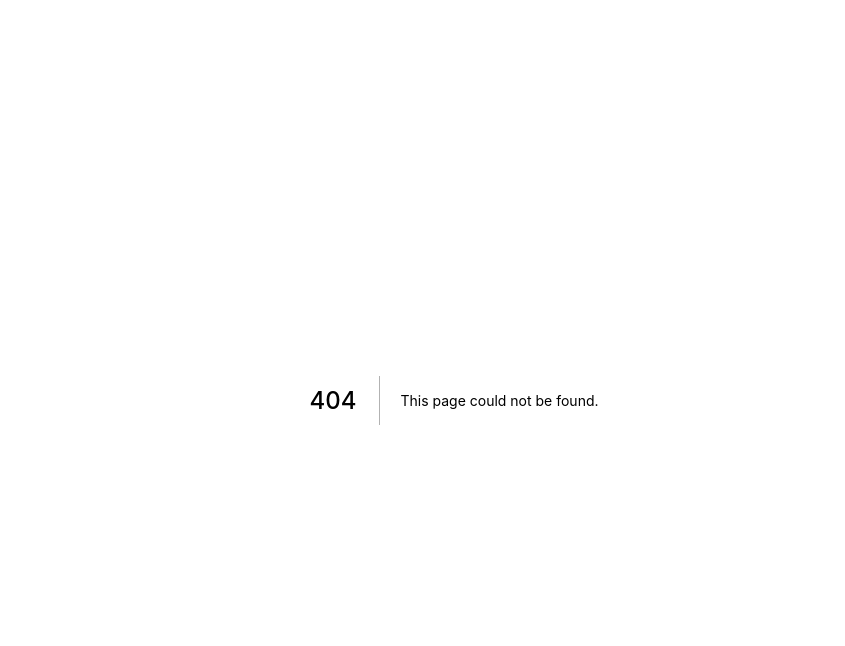
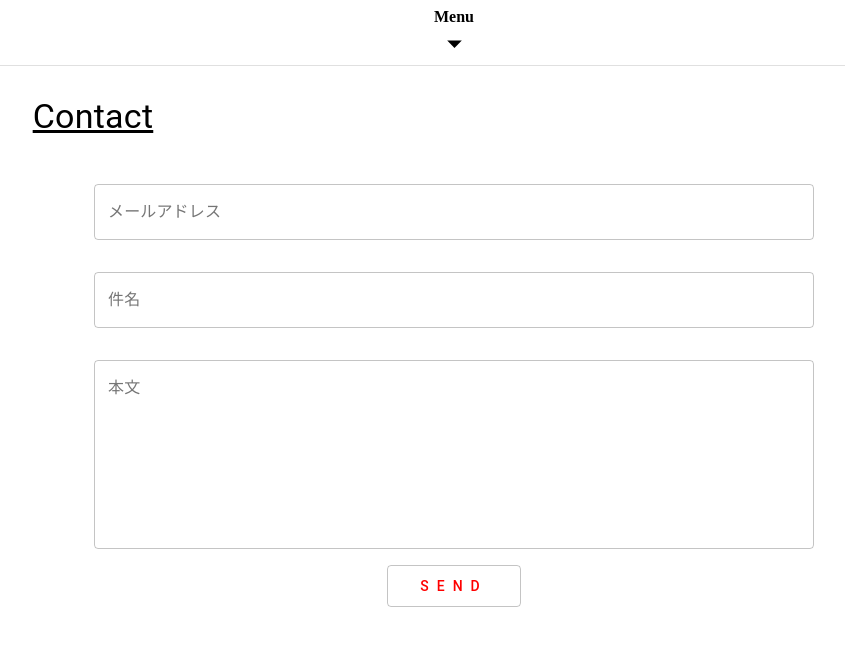
Before and after one commit to tatsuya06068/portfolio, a Next.js app: page /contact in a window 1280 px wide. Before the commit this address had no page. Shown: the top 646 px of the page, without its empty margins (186-1031 px from the left). Built offline with nearby package versions, Linux system fonts and the light colour scheme.

Commit message:
問い合わせ画面完了

```diff
--- a/components/header.tsx
+++ b/components/header.tsx
@@ -67,8 +67,8 @@ const Menu : React.FC  = () => {
       case 'Work':
         return '/work'
         break;
-      case 'Inquery':
-        return '/inqury'
+      case 'Contact':
+        return '/contact'
         break;
       default:
         return  "/"
@@ -95,7 +95,7 @@ const Menu : React.FC  = () => {
       </div>
       </Grid>
       <List >
-        {['Home', 'Practice', 'Work', 'Inquery'].map((text) => (
+        {['Home', 'Practice', 'Work', 'Contact'].map((text) => (
           <div key={text} className={classes.item + ' ' + classes.menuItem}>
             <Link href={hrefAssign(text)}>
               <span onClick={toggleDrawer(false)}>
--- a/package.json
+++ b/package.json
@@ -25,6 +25,7 @@
   "dependencies": {
     "@material-ui/core": "^4.12.3",
     "@material-ui/icons": "^4.11.2",
+    "axios": "^0.21.4",
     "microcms-js-sdk": "^1.2.0",
     "next": "latest",
     "react": "^17.0.2",
--- a/pages/api/hello.ts
+++ /dev/null
@@ -1,9 +0,0 @@
-// Next.js API route support: https://nextjs.org/docs/api-routes/introduction
-
-import { NextApiRequest, NextApiResponse } from 'next'
-
-const handler = (req: NextApiRequest, res: NextApiResponse) => {
-  res.status(200).json({ name: 'John Doe' })
-}
-
-export default handler
--- /dev/null
+++ b/pages/contact.tsx
@@ -0,0 +1,144 @@
+import Menu from 'components/header'
+import Title from 'components/title'
+import Head from 'next/head'
+import React from 'react'
+import { createStyles, makeStyles, Theme } from '@material-ui/core/styles'
+import FormControl from '@material-ui/core/FormControl'
+import InputLabel from '@material-ui/core/InputLabel'
+import OutlinedInput from '@material-ui/core/OutlinedInput';
+import Button from '@material-ui/core/Button'
+
+const useStyles = makeStyles((theme: Theme) =>
+  createStyles({
+    root: {
+      flexGrow: 1,
+      overflow: 'hidden',
+    },
+    textField: {
+        margin: 'auto',
+        maxWidth: theme.spacing(90),
+        '& $span':{
+            color: 'red',
+        }
+    },
+    Field: {
+        margin: theme.spacing(2,0),
+    },
+    btn: {
+        display: 'block',
+        margin: 'auto',
+        padding: theme.spacing(1,4),
+        letterSpacing: theme.spacing(1)
+    }
+  })
+)
+
+const { useState } = React;
+
+const Contact = () => {
+    const [EmailError, setEmailError] = useState("");
+    const [SubjectError, setSubjectError] = useState("");
+    const [BodyError, setBodyError] = useState("");
+    const [email, setEmail] = useState("");
+    const [subject, setSubject] = useState("");
+    const [body, setBody] = useState("");
+
+    const SendClick = async () => {
+        const errorFlg: boolean = InputCheck();
+        if(errorFlg) return;
+
+        fetch(process.env.NEXT_PUBLIC_CONTACT_URL,
+            {
+                method:"POST",
+                headers:{
+                    "Content-Type": "application/json",
+                    "X-WRITE-API-KEY":process.env.NEXT_PUBLIC_WRITE_API_KEY
+                },
+                body:JSON.stringify({"title":subject,'email':email,'body':body})
+            }
+        )
+        .then(function(res){
+            if(res.ok)
+            {
+                alert("送信完了しました。");
+                window.location.href = "/";
+            }
+            else
+            {
+                alert("送信に失敗しました。")
+            }
+        })
+    }
+
+    const InputCheck = () => {
+
+        const regexp = /^[A-Za-z0-9]{1}[A-Za-z0-9_.-]*@{1}[A-Za-z0-9_.-]{1,}\.[A-Za-z0-9]{1,}$/;
+        let flg: boolean;
+
+        if(email.length === 0 || !regexp.test(email))
+        {
+            flg = true;
+            setEmailError("メールアドレスを入力してください。") ;
+        }
+        else
+        {
+            setEmailError("");
+        }
+
+        if(subject.length === 0)
+        {
+            flg = true;
+            setSubjectError("件名を入力してください。");
+        }
+        else
+        {
+            setSubjectError("");
+        }
+
+        if(body.length === 0)
+        {
+            flg = true;
+            setBodyError("本文を入力してください。");
+        }
+        else
+        {
+            setBodyError("");
+        }
+
+        return flg;
+    }
+
+    const classes = useStyles();
+    return(
+        <div className={classes.root}>
+            <Head>
+                <title>Portfolio-Contact</title>
+            </Head>
+            <Menu />
+            <Title title='Contact' />
+
+            <form className={classes.textField}>
+                <span>{EmailError}</span>
+                <FormControl fullWidth variant="outlined" className={classes.Field}>
+                    <InputLabel>メールアドレス</InputLabel>
+                    <OutlinedInput id="email" labelWidth={110} onChange={(e) => setEmail(e.target.value)} />
+                </FormControl>
+
+                <span>{SubjectError}</span>
+                <FormControl fullWidth variant="outlined" className={classes.Field} >
+                    <InputLabel>件名</InputLabel>
+                    <OutlinedInput id="subject"labelWidth={30} onChange={(e) => setSubject(e.target.value)} />
+                </FormControl>
+
+                <span>{BodyError}</span>
+                <FormControl fullWidth variant="outlined" className={classes.Field}>
+                    <InputLabel>本文</InputLabel>
+                    <OutlinedInput id="body"labelWidth={30} multiline rows={8} onChange={(e) => setBody(e.target.value)} />
+                </FormControl>
+                <Button type='button' variant='outlined' className={classes.btn} onClick={SendClick}>Send</Button>
+            </form>
+
+        </div>
+    )
+};
+export default Contact
```
Also changed, not shown: 1 other file (tests, documents, lock files or other folders).
